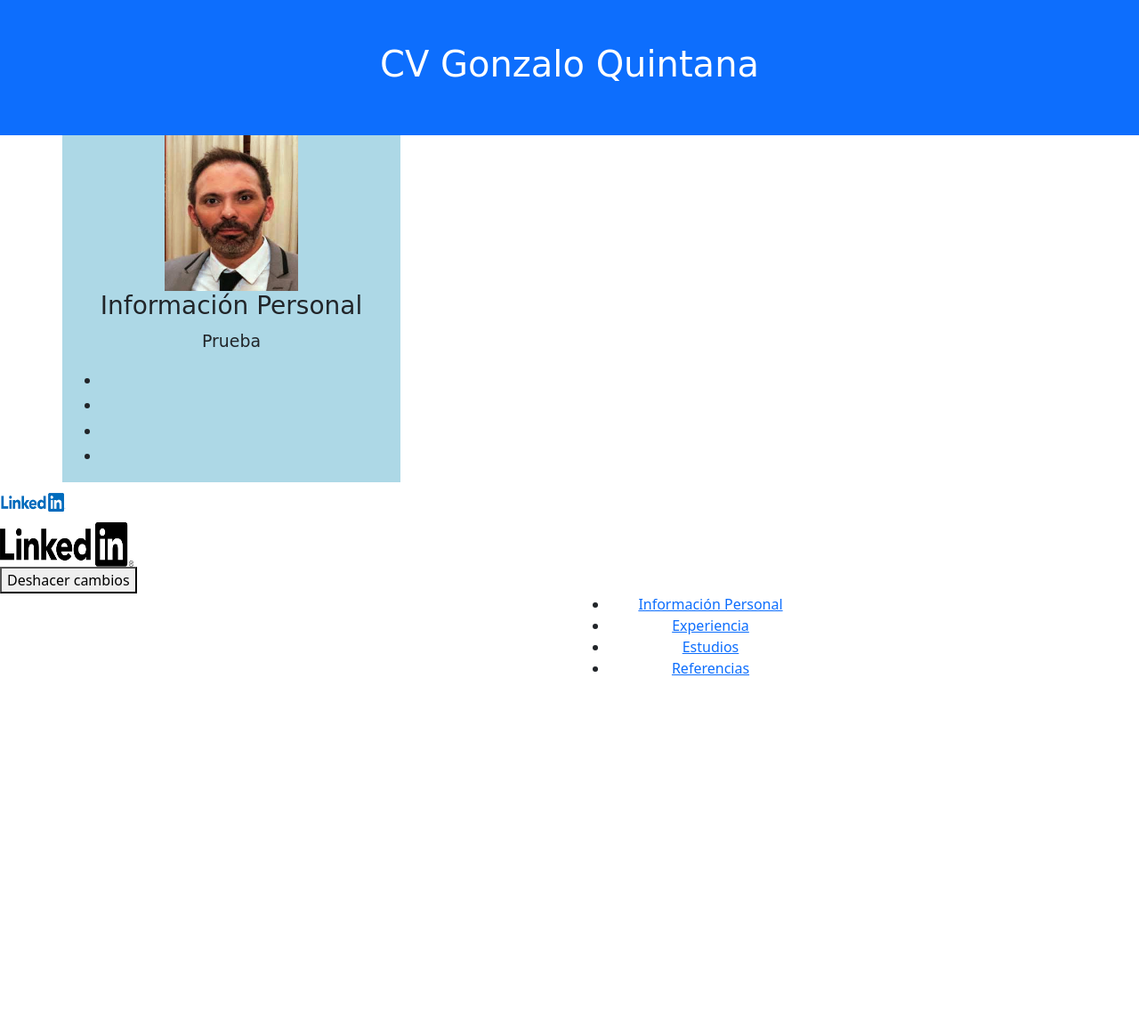
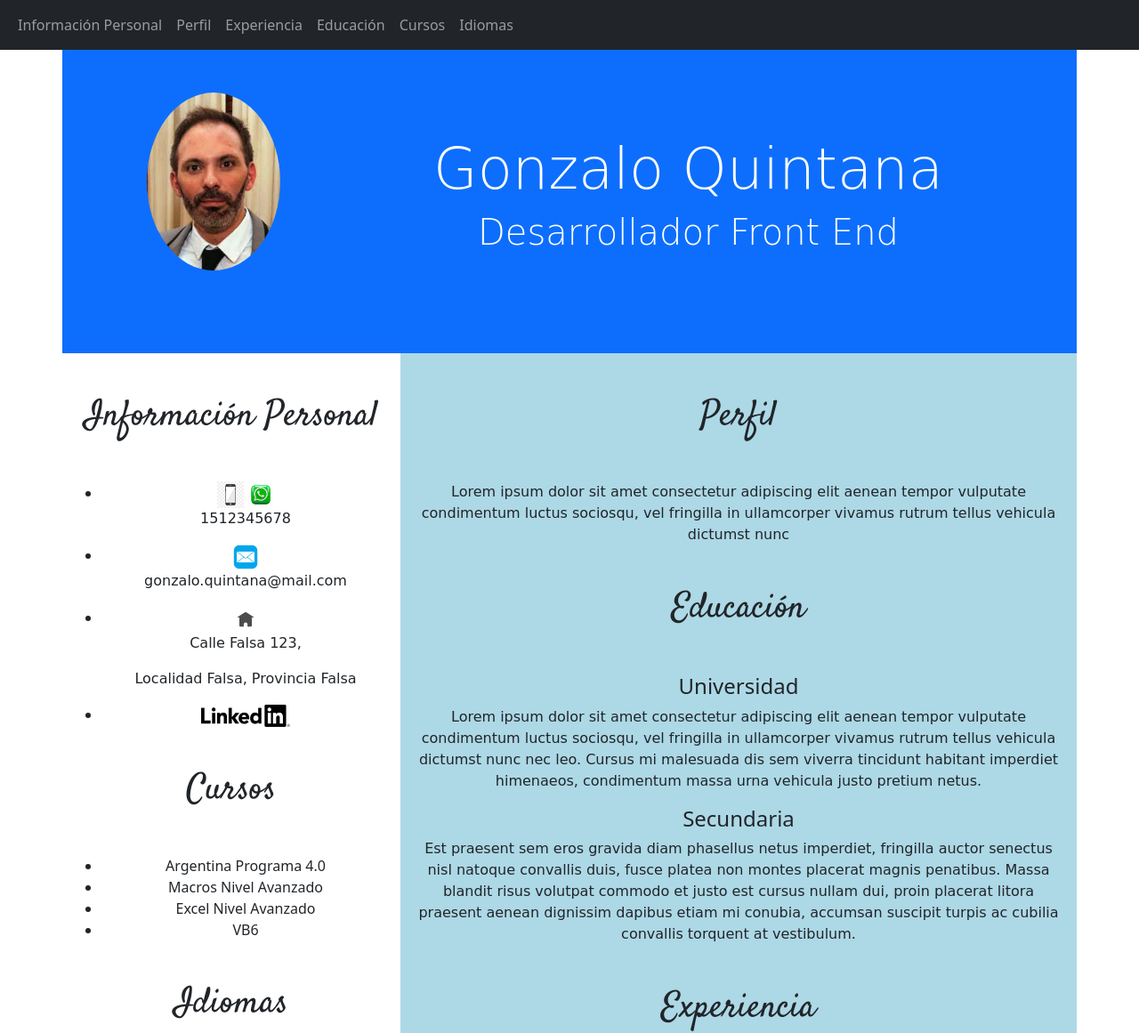
Before and after one commit to GuliQuin85/GuliQuin85.github.io, a plain HTML site: page index.html in a window 1280 px wide. Shown: the top 1161 px of the page at 89% size. Before the commit the page ends 800 px from the top, so only its background shows below. Drawn offline with nearby package versions, Linux system fonts and the light colour scheme; a script that the page names is missing.

Commit message:
Versión Final 1

```diff
--- a/css/estilos.css
+++ b/css/estilos.css
@@ -1,14 +1,16 @@
 
-h1 {
+h1, p {
     font-family: 'Comic Neue bold', cursive;
 }
 
-#columna1 {
-    background-color: lightblue;
-    font-family: 'Comic Neue bold', cursive;
-    font-size: 0.5cm;
+h3 {
+    font-family: 'Satisfy', cursive;
 }
 
-h3 {
+#columna2 {
+    background-color: lightblue;
+}
 
+#letraroboto {
+    font-family: 'Roboto', sans-serif;
 }
--- a/index.html
+++ b/index.html
@@ -12,78 +12,183 @@
     <link rel="preconnect" href="https://fonts.googleapis.com">
     <link rel="preconnect" href="https://fonts.gstatic.com" crossorigin>
     <link href="https://fonts.googleapis.com/css2?family=Comic+Neue&display=swap" rel="stylesheet">
+    <link href="https://fonts.googleapis.com/css2?family=Satisfy&display=swap" rel="stylesheet">
+    <link href="https://fonts.googleapis.com/css2?family=Roboto:wght@300&display=swap" rel="stylesheet">
 </head>
 <body>
 
-    <header>
-      <div class="container-fluid p-5 bg-primary text-white text-center">
-        <h1>CV Gonzalo Quintana</h1>
-      </div>
-
-
-      <div class="container text-center">
-        <div class="row">
-          <div class="col" id="columna1">
-            <img src="imagenes/Imagen CV.jpg" alt="Imagen CV" width="150" height="175" title="Gonzalo Quintana"/>
-            <h3 id="informacionpersonal">Información Personal</h3>
-            <p>Prueba</p>
-            <ul>
-              <li></li>
-              <li></li>
-              <li></li>
-              <li></li>
+    <header id="inicio">
+      <nav class="navbar navbar-expand-sm bg-dark navbar-dark">
+        <div class="container-fluid">
+          <ul class="navbar-nav">
+            <li class="nav-item">
+              <a class="nav-link" href="#informacionpersonal">Información Personal</a>
+            </li>
+            <li class="nav-item">
+              <a class="nav-link" href="#perfil">Perfil</a>
+            </li>
+            <li class="nav-item">
+              <a class="nav-link" href="#experiencia">Experiencia</a>
+            </li>
+            <li class="nav-item">
+              <a class="nav-link" href="#educacion">Educación</a></li>
+            </li>
+            <li class="nav-item">
+              <a class="nav-link" href="#cursos">Cursos</a>
+            </li>
+            <li class="nav-item">
+              <a class="nav-link" href="#idiomas">Idiomas</a>
+            </li>
           </ul>
         </div>
-          <div class="col">
+      </nav>
+      <div class="container p-5 bg-primary text-white text-center">
+        <div class="row">
+          <div class="col-sm-3" id="title1">
+            <img src="imagenes/Imagen CV.jpg"  class="rounded-circle align-middle" alt="Imagen CV"
+              width="150" height="200" title="Gonzalo Quintana"
+            />
           </div>
-          <div class="col">
+          <div class="col-sm-9 text-center my-5" id="title2">
+            <h1 class="display-3 align-middle">Gonzalo Quintana</h1>
+            <p class="display-6">Desarrollador Front End</p>
           </div>
         </div>
       </div>
     </header>
 
-    <section class="informacionpersonal">
-
-      <a href="https://www.linkedin.com/in/gjquintana-gq?trk=profile-badge" target="_blank" title="Perfil LinkedIn">
-        <img src="imagenes/linkedin.png" alt="Link a linkedin" width="75" height="45" />
+    <section>
+      <div class="container text-center">
+        <div class="row">
+          <div class="col-sm-4" id="columna1">
+            <h3 class="my-5 display-6" id="informacionpersonal">Información Personal</h3>
+            <ul>
+              <li class="letraroboto">
+                <img src="imagenes/celular.png" width="30" height="30" />
+                <a class="fab fa-whatsapp"
+                  href="https://wa.me/5491112345678/?text=Consulta%20sobre%20el%20curso"
+                  target="_blank">
+                  <img src="imagenes/wp.jfif" width="30" height="30" />
                 </a>
-
+                <p>1512345678</p>
+              </li>
+              <li class="letraroboto">
+                <a href="mailto:gonzalo.quintana@mail.com?Subject=Interesado%20en%20el%20curso">
+                  <img src="imagenes/mail.png" width="30" height="30" />
+                </a>
+                <p>gonzalo.quintana@mail.com</p>
+              </li>
+              <li class="letraroboto">
+                <img src="imagenes/casa.png" width="30" height="30" />
+                <p>Calle Falsa 123,</p>
+                <p>Localidad Falsa, Provincia Falsa</p>
+              </li>
+              <li class="letraroboto">
                 <div class="badge-base LI-profile-badge" data-locale="es_ES" data-size="medium"
                   data-theme="light" data-type="VERTICAL" data-vanity="gjquintana-gq" data-version="v1">
                   <a class="badge-base__link LI-simple-link" target="_blank" title="Perfil LinkedIn"
                     href="https://ar.linkedin.com/in/gjquintana-gq?trk=profile-badge">
-          <img src="imagenes/Logo-LinkedIn-1.jpg" alt="Link a linkedin" width="150" height="50" id="linkedin"/>
+                    <img alt="Link a linkedin"
+                      srcset="imagenes/linkedin.png 320w,
+                      imagenes/linkedin.png 480w,
+                      imagenes/Logo-LinkedIn-1.jpg 800w"
+                      sizes="(max-width: 320px) 280px, (max-width: 480px) 440px, 800px"
+                      src="imagenes/Logo-LinkedIn-1.jpg"
+                      width="100" height="25" id="linkedin"
+                    />
                   </a>
                 </div>
-
-
-    </section>
-    <button type="button" id="boton_atras">Deshacer cambios</button>
-
-    <footer>
-      <div class="container text-center">
-        <div class="row">
-          <div class="col">
+              </li>
+            </ul>
+            <h3 class="my-5 display-6" id="cursos">Cursos</h3>
+            <ul>
+              <li class="letraroboto">Argentina Programa 4.0</li>
+              <li class="letraroboto">Macros Nivel Avanzado</li>
+              <li class="letraroboto">Excel Nivel Avanzado</li>
+              <li class="letraroboto">VB6</li>
+            </ul>
+            <h3 class="my-5 display-6" id="idiomas">Idiomas</h3>
+            <ul>
+              <li class="letraroboto">Inglés</li>
+              <li class="letraroboto">Portugués</li>
+              <li class="letraroboto">Alemán</li>
+            </ul>
           </div>
-          <div class="col">
-          </div>
-          <div class="col">
-            <nav>
+          <div class="col-sm-8" id="columna2">
+            <h3 class="my-5 display-6" id="perfil">Perfil</h3>
+            <p>Lorem ipsum dolor sit amet consectetur adipiscing elit aenean tempor vulputate condimentum
+              luctus sociosqu, vel fringilla in ullamcorper vivamus rutrum tellus vehicula dictumst nunc
+            </p>
+            <h3 class="my-5 display-6" id="educacion">Educación</h3>
+            <h4>Universidad</h4>
+            <p>Lorem ipsum dolor sit amet consectetur adipiscing elit aenean tempor vulputate condimentum
+              luctus sociosqu, vel fringilla in ullamcorper vivamus rutrum tellus vehicula dictumst nunc
+              nec leo. Cursus mi malesuada dis sem viverra tincidunt habitant imperdiet himenaeos,
+              condimentum massa urna vehicula justo pretium netus.
+            </p>
+            <h4>Secundaria</h4>
+            <p>Est praesent sem eros gravida diam phasellus netus imperdiet, fringilla auctor senectus
+              nisl natoque convallis duis, fusce platea non montes placerat magnis penatibus. Massa
+              blandit risus volutpat commodo et justo est cursus nullam dui, proin placerat litora
+              praesent aenean dignissim dapibus etiam mi conubia, accumsan suscipit turpis ac cubilia
+              convallis torquent at vestibulum.
+            </p>
+            <h3 class="my-5 display-6" id="experiencia">Experiencia</h3>
+            <h4>Trabajo 1</h4>
+            <h5>Desde 01/01/2020 a Actualidad</h5>
             <ul>
-                   <li><a href="#informacionpersonal">Información Personal</a></li>
-                   <li><a href="#">Experiencia</a></li>
-                   <li><a href="#">Estudios</a></li>
-                   <li><a href="#">Referencias</a></li>
+              <li>Lorem ipsum dolor sit amet consectetur, adipiscing elit vel eget.</li>
+              <li>Erat mus fames fermentum sodales, natoque felis.</li>
+              <li>Eros auctor sem porta diam, non dui tincidunt.</li>
+              <li>Natoque gravida nullam nam ac facilisi netus, sociis sociosqu at tristique.</li>
             </ul>
-            </nav>
-          </div>
-          <div class="col">
+            <h4>Trabajo 2</h4>
+            <h5>Desde 01/01/2015 a 31/12/2019</h5>
+            <ul>
+              <li>Lorem ipsum dolor sit amet consectetur, adipiscing elit vel eget.</li>
+              <li>Erat mus fames fermentum sodales, natoque felis.</li>
+              <li>Eros auctor sem porta diam, non dui tincidunt.</li>
+              <li>Natoque gravida nullam nam ac facilisi netus, sociis sociosqu at tristique.</li>
+            </ul>
           </div>
         </div>
       </div>
+    </section>
+
+    <footer>
+      <nav class="navbar navbar-expand-sm bg-dark navbar-dark">
+        <div class="container-fluid">
+          <ul class="navbar-nav">
+            <li class="nav-item">
+              <a class="nav-link" href="#informacionpersonal">Información Personal</a>
+            </li>
+            <li class="nav-item">
+              <a class="nav-link" href="#perfil">Perfil</a>
+            </li>
+            <li class="nav-item">
+              <a class="nav-link" href="#experiencia">Experiencia</a>
+            </li>
+            <li class="nav-item">
+              <a class="nav-link" href="#educacion">Educación</a></li>
+            </li>
+            <li class="nav-item">
+              <a class="nav-link" href="#cursos">Cursos</a>
+            </li>
+            <li class="nav-item">
+              <a class="nav-link" href="#idiomas">Idiomas</a>
+            </li>
+            <li class="nav-item">
+              <a class="nav-link" href="#inicio">Inicio</a>
+            </li>
+          </ul>
+        </div>
+      </nav>
     </footer>
+
     <script src="js/function.js"></script>
-    <script src="https://platform.linkedin.com/badges/js/profile.js" async defer type="text/javascript"></script>
+    <script src="https://platform.linkedin.com/badges/js/profile.js" async defer
+      type="text/javascript">
+    </script>
 
 </body>
 </html>
--- a/js/function.js
+++ b/js/function.js
@@ -1,10 +1,10 @@
 
-document.getElementById("boton_atras").addEventListener("click", function () {
-    console.log("Deshacer cambios");
-    document.body.style.backgroundColor = "blue";
-    document.getElementById("demo").innerHTML = "Aprendiendo JavaScript";
-    document.getElementById("demo").style = "/*display = none*/";
+document.getElementById("modo_oscuro").addEventListener("click", function () {
+    console.log("Cambiar colores");
+    document.body.style.backgroundColor = "black";
 });
+
+
 
 window.addEventListener('load', iniciar, false);
 
@@ -13,8 +13,10 @@ function iniciar() {
 
     imagen.addEventListener('mouseover', function(){
         this.src = "imagenes/linkedin.png";
+        this.srcset = "imagenes/linkedin.png 800w";
     }, false);
     imagen.addEventListener('mouseout', function(){
         this.src = original;
+        this.srcset = "imagenes/Logo-LinkedIn-1.jpg 800w";
     }, false);
 }
```
Also changed, not shown: imagenes/Celular.png (added), imagenes/casa.png (added), imagenes/mail.png (added), imagenes/wp.jfif (added). Lines whose indentation alone changed are shown as unchanged.
